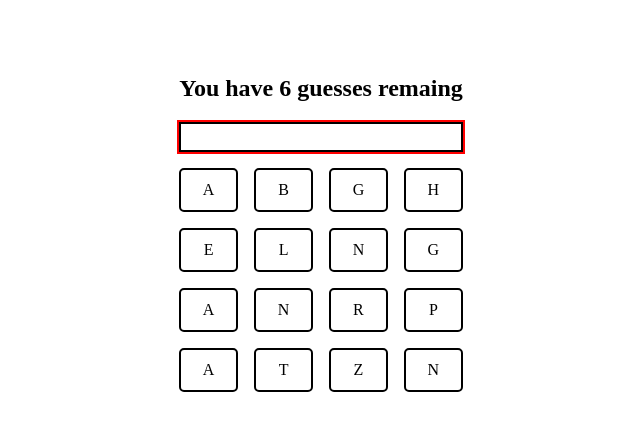
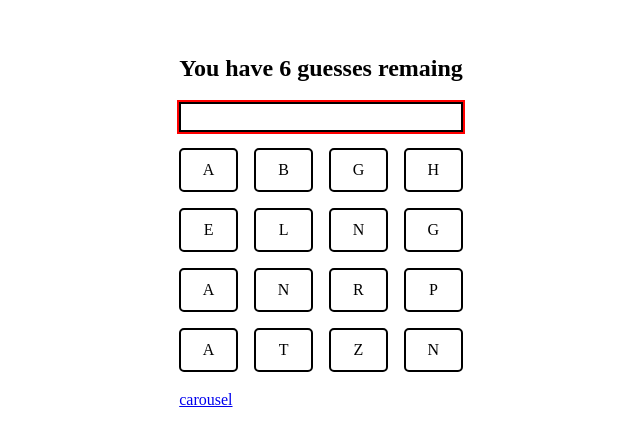
Before and after one commit to JJWallis/practical-questions, a React (Create React App) app: page /about in a window 1280 px wide. Shown: the part 169-612 px from the top of the page, without its empty margins (319-959 px from the left). Built offline with nearby package versions, Linux system fonts and the light colour scheme.

Commit message:
carousel routes setuo

```diff
--- a/src/About.tsx
+++ b/src/About.tsx
@@ -1,4 +1,5 @@
 import React, { useEffect, useRef, useState } from 'react'
+import { Link } from 'react-router-dom'
 import { v4 as uuid } from 'uuid'
 
 interface Letter {
@@ -159,6 +160,7 @@ const About = () => {
          ) : (
             <p>The word was {WORD_TO_GUESS}</p>
          )}
+         <Link to="/carousel">carousel</Link>
       </main>
    )
 }
--- a/src/index.tsx
+++ b/src/index.tsx
@@ -2,6 +2,7 @@ import React from 'react'
 import ReactDOM from 'react-dom'
 import App from './App'
 import About from './About'
+import Carousel from './Carousel'
 import { BrowserRouter, Route, Routes } from 'react-router-dom'
 
 ReactDOM.render(
@@ -10,7 +11,7 @@ ReactDOM.render(
          <Routes>
             <Route path="/" element={<App />} />
             <Route path="/about" element={<About />} />
-            {/* <Route path="/about" element={<Carousel />} /> */}
+            <Route path="/carousel" element={<Carousel />} />
          </Routes>
       </BrowserRouter>
    </React.StrictMode>,
```
